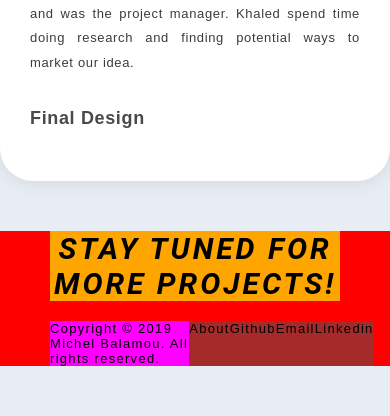
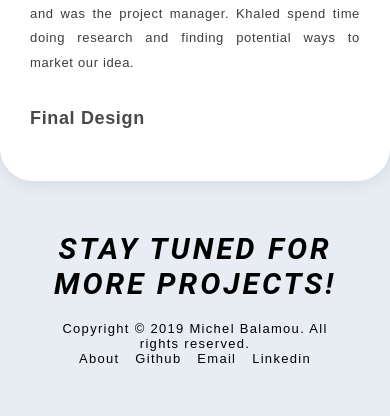
Before and after one commit to balamou/balamou.com, a PHP site: page /indulge.html in a window 390 px wide. Shown: the part 4403-4819 px from the top of the page. Run offline with PHP 8.4, Linux system fonts and the light colour scheme; some web fonts are replaced.

Commit message:
Made footer more responsive

```diff
--- a/static/css/indulge.css
+++ b/static/css/indulge.css
@@ -272,7 +272,7 @@ a:hover {
 
 /* ------------------------------- FOOTER ----------------------------------- */
 footer {
-  background-color: red;
+  /* background-color: red; */
   width: 100%;
   margin: 50px 0;
   color:black;
@@ -283,7 +283,7 @@ footer {
 }
 
 .footer-message {
-  background-color: orange;
+  /* background-color: orange; */
   text-align: center;
   float: left;
 
@@ -296,7 +296,7 @@ footer {
 }
 
 .footer-menu {
-  background-color: yellow;
+  /* background-color: yellow; */
   margin-top: 20px;
   display: flex;
   flex-direction: row;
@@ -312,7 +312,7 @@ footer {
 }
 
 .footer-menu div {
-  background-color: magenta;
+  /* background-color: magenta; */
   display: flex;
 }
 
@@ -328,7 +328,7 @@ footer {
 }
 
 .footer-second div {
-  background-color: brown;
+  /* background-color: brown; */
 }
 
 footer a:visited, footer a:active, footer a:link {
--- a/static/css/responsive.css
+++ b/static/css/responsive.css
@@ -2,6 +2,10 @@
   body {
     padding: 60px 10vh 0px 10vh;
     width: auto;
+  }
+
+  .footer-second {
+    width: 45%;
   }
 }
 
@@ -33,6 +37,19 @@
   .challenge {
     margin: 0;
     margin-bottom: 30px;
+  }
+
+  .footer-menu {
+    justify-content: center;
+  }
+
+  .footer-copyright {
+    width: 100%;
+    text-align: center;
+  }
+
+  .footer-second {
+    width: 60%;
   }
 }
 
@@ -81,7 +98,15 @@
     font-size: 30px;
   }
 
+  .footer-menu {
+    justify-content: center;
+  }
+
+  .footer-copyright {
+    width: 100%;
+  }
+
   .footer-second {
-    width: 52%;
+    width: 80%;
   }
 }
```
